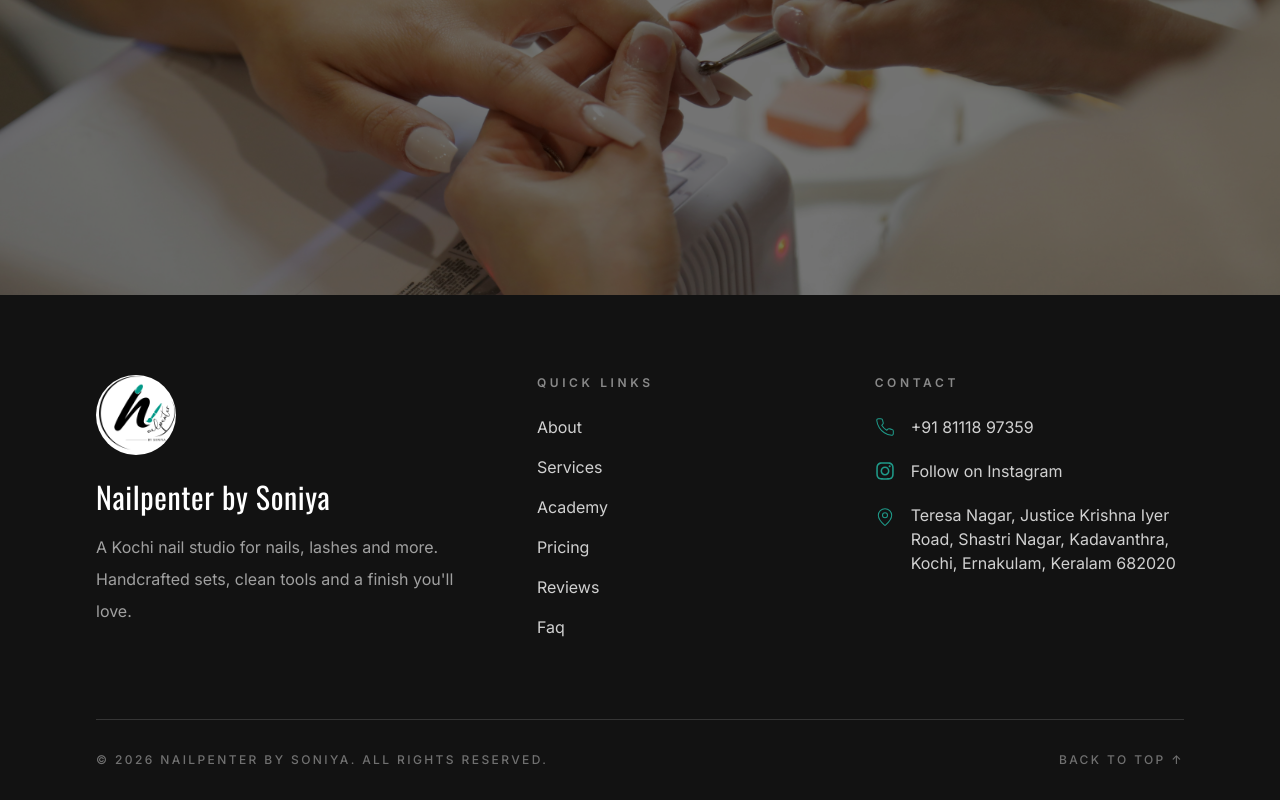
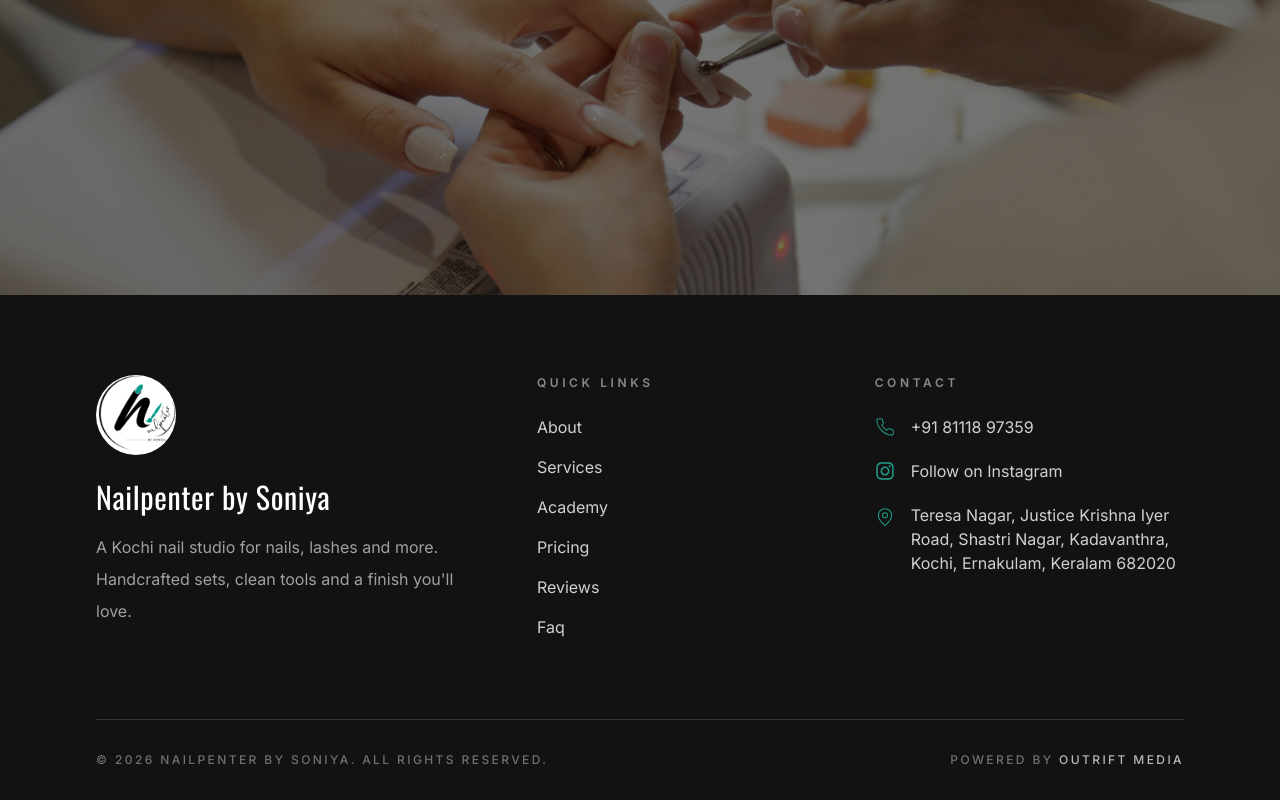
Before and after one commit to Anandu747/nailpenter, a Next.js app: page /pricing in a window 1280 px wide. Shown: the part 6666-7466 px from the top of the page. Built offline with nearby package versions, Linux system fonts and the light colour scheme.

Commit message:
footer company link added

```diff
--- a/components/Footer.tsx
+++ b/components/Footer.tsx
@@ -136,15 +136,24 @@ export default function Footer() {
           </div>
         </div>
 
+
 {/* Bottom bar */}
 <div className="flex flex-col items-center justify-between gap-3 border-t border-white/15 py-8 text-xs font-medium uppercase tracking-[0.2em] text-white/40 md:flex-row">
   <p>
     © {new Date().getFullYear()} Nailpenter by Soniya. All rights
     reserved.
   </p>
-          <a href="#" className="transition hover:text-teal">
-            Back to top ↑
+  <p>
+    Powered by{" "}
+    <a
+      href="https://www.outriftmedia.com/"
+      target="_blank"
+      rel="noopener noreferrer"
+      className="text-white/70 transition hover:text-teal"
+    >
+      Outrift Media
     </a>
+  </p>
 </div>
       </div>
     </footer>
```
Lines whose indentation alone changed are shown as unchanged.
